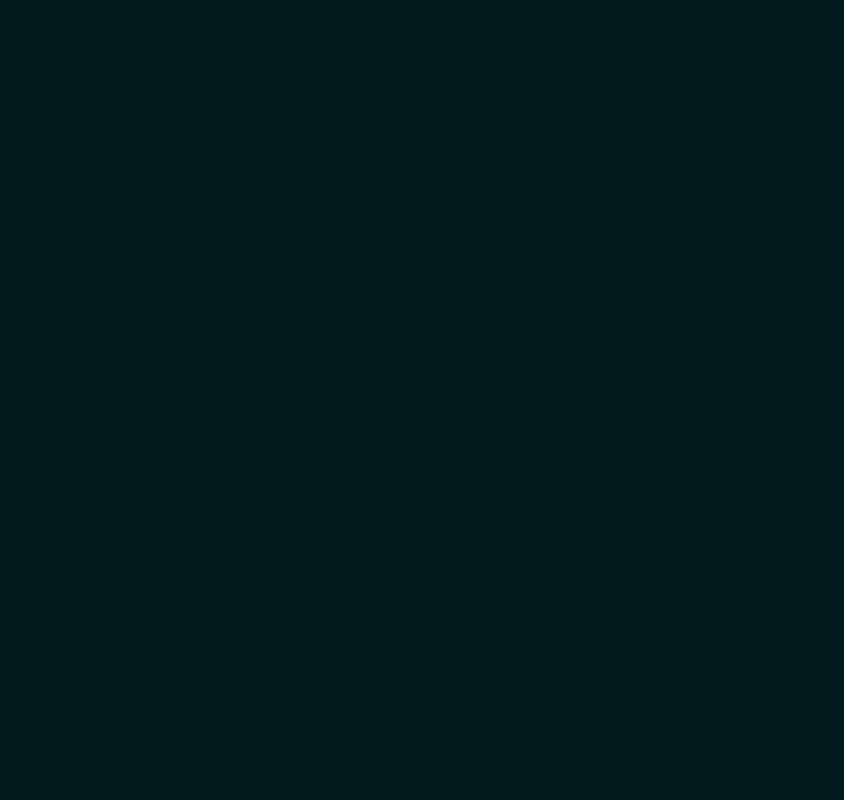
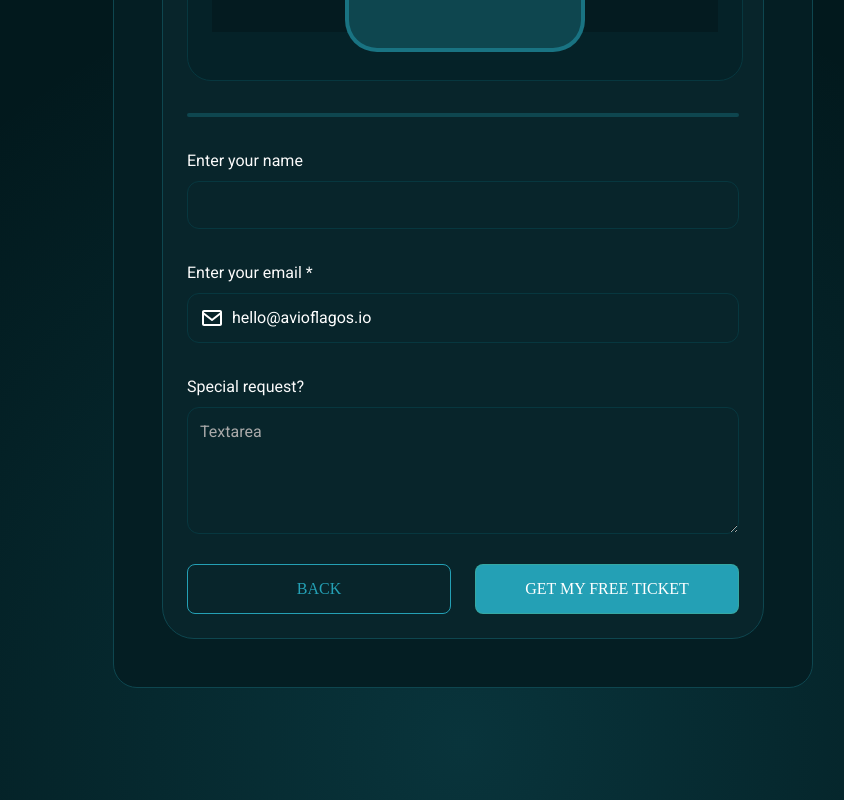
Before and after one commit to itzfahadoooo/HNG-FRONTEND-2, a React (Vite) app: page / in a window 1280 px wide. Shown: the part 1624-2424 px from the top of the page, without its empty margins (257-1101 px from the left). Before the commit the page ends 1530 px from the top, so only its background shows below. Built offline with nearby package versions, Linux system fonts and the light colour scheme; a web font is replaced by a local one.

Commit message:
Work on AttendeeForm

```diff
--- a/src/App.jsx
+++ b/src/App.jsx
@@ -12,7 +12,7 @@ const App = () => {
     <div>
       <div className="container">
         <Navbar />
-        {/* <TicketSelection nextStep={nextStep}/> */}
+        <TicketSelection nextStep={nextStep}/>
         <AttendeeForm nextStep={nextStep} prevStep={prevStep}/>
       </div>
     </div>
--- a/src/components/AttendeeForm/AttendeeForm.css
+++ b/src/components/AttendeeForm/AttendeeForm.css
@@ -209,6 +209,9 @@
   background: none;
   border: none;
 }
+.email input::placeholder{
+    color: #fff;
+}
 
 .special {
   display: flex;
@@ -228,7 +231,7 @@
   font-weight: 400;
   line-height: 150%; /* 24px */
 }
-.special textarea{
+.special textarea {
   display: flex;
   height: 127px;
   padding: var(--Radius-reg-2, 12px);
@@ -236,7 +239,61 @@ align-items: flex-start;
   gap: var(--Radius-reg, 8px);
   align-self: stretch;
   border-radius: var(--Radius-reg-2, 12px);
-border: 1px solid #07373F;
+  border: 1px solid #07373f;
   background: none;
   color: white;
 }
+.special textarea::placeholder{
+    color: var(--Color-Neutral-neutral-light, #AAA);
+    font-family: Roboto;
+font-size: 16px;
+font-style: normal;
+font-weight: 400;
+line-height: 150%; /* 24px */
+
+}
+.form-buttons {
+  display: flex;
+  height: 48px;
+  justify-content: flex-end;
+  align-items: flex-end;
+  gap: 24px;
+  align-self: stretch;
+}
+.back-button {
+  display: flex;
+  padding: var(--Radius-reg-2, 12px) var(--Radius-semi, 24px);
+  justify-content: center;
+  align-items: center;
+  gap: 8px;
+  flex: 1 0 0;
+  border-radius: var(--Radius-reg, 8px);
+  border: 1px solid #24a0b5;
+  background: none;
+}
+.back-button p {
+  color: #24a0b5;
+  font-family: JejuMyeongjo;
+  font-size: 16px;
+  font-style: normal;
+  font-weight: 400;
+  line-height: 150%;
+}
+.next-button {
+  display: flex;
+  padding: var(--Radius-reg-2, 12px) var(--Radius-semi, 24px);
+  justify-content: center;
+  align-items: center;
+  gap: 8px;
+  flex: 1 0 0;
+  border-radius: var(--Radius-reg, 8px);
+  background: #24a0b5;
+}
+.next-button p {
+  color: #fff;
+  font-family: JejuMyeongjo;
+  font-size: 16px;
+  font-style: normal;
+  font-weight: 400;
+  line-height: 150%; /* 24px */
+}
--- a/src/components/AttendeeForm/AttendeeForm.jsx
+++ b/src/components/AttendeeForm/AttendeeForm.jsx
@@ -85,7 +85,7 @@ const AttendeeForm = ({ prevStep, nextStep }) => {
             <input
               type="email"
               name="email"
-              placeholder="hello@avioflagos.io *"
+              placeholder="hello@avioflagos.io"
               value={formData.email}
               onChange={handleChange}
               required
@@ -107,10 +107,10 @@ const AttendeeForm = ({ prevStep, nextStep }) => {
 
         <div className="form-buttons">
           <button type="button" className="back-button" onClick={prevStep}>
-            Back
+            <p>Back</p>
           </button>
           <button type="submit" className="next-button">
-            Get My Free Ticket
+            <p>Get My Free Ticket</p>
           </button>
         </div>
       </form>
```
Lines whose indentation alone changed are shown as unchanged.
